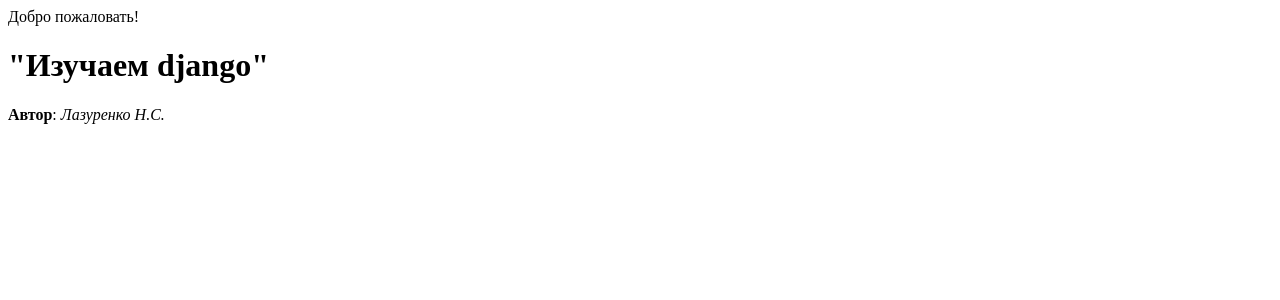
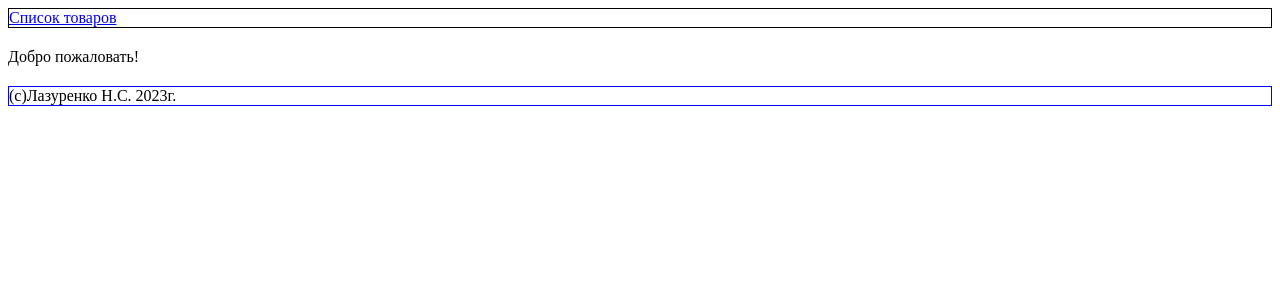
Before and after one commit to NataLazurenko/DjangoProject_2, a Django app: template templates/index.html in a window 1280 px wide. Shown: the top 300 px of the page. Run offline with Django 4.2, Linux system fonts and the light colour scheme; the template is opened without the code that fills it, so the values that code supplies are empty.

Commit message:
занимались FrontEnd и переходами

```diff
--- a/DjangoProject/settings.py
+++ b/DjangoProject/settings.py
@@ -23,7 +23,7 @@
 SECRET_KEY = 'django-insecure-#wxt6533a4cf%&oa%8+y=lsevk@zju%o_ejvwl%o3z11jozi8b'
 
 # SECURITY WARNING: don't run with debug turned on in production!
-DEBUG = False
+DEBUG = True
 
 ALLOWED_HOSTS = ["*"]
 
--- a/DjangoProject/urls.py
+++ b/DjangoProject/urls.py
@@ -3,8 +3,8 @@
 from MainApp import views
 
 urlpatterns = [
-    path('',views.home),
-    path('about/',views.about),
+    path('',views.home, name="home"),
+    path('about/',views.about, name="about"),
     path('items_list/',views.items_list, name="items-list"),
     path('item/<int:id>',views.item_page, name="item_page"),
 
--- a/templates/about.html
+++ b/templates/about.html
@@ -11,5 +11,8 @@
 Фамилия: <b> Лазуренко </b> <br>
 телефон: <b> 8-923-600-01-02 </b> <br>
 email: <b> developer@nlazurenko.ru </b> <br>
+<nav class="menu">
+    <a href="{% url 'home' %}"> Домой </a>
+</nav>
 </body>
 </html>
--- a/templates/index.html
+++ b/templates/index.html
@@ -3,9 +3,28 @@
 <head>
     <meta charset="UTF-8">
     <title>Home</title>
+    <style>
+        .menu {
+        border: 1px solid black;
+        }
+        .content {
+        margin-top: 20px;
+        margin-bottom: 20px;
+        }
+        footer {
+        border: 1px solid blue;
+        }
+    </style>
 </head>
 <body>
-Добро пожаловать!
-<h1>"Изучаем django"</h1> <strong>Автор</strong>: <i>Лазуренко Н.С.</i>
+<nav class="menu">
+    <a href="{% url 'items-list' %}"> Список товаров</a>
+</nav>
+<main class="content">
+    Добро пожаловать!
+</main>
+<footer>
+   (c)Лазуренко Н.С. 2023г.
+</footer>
 </body>
 </html>
```
Also changed, not shown: templates/item_page.html (+12 -0 lines), templates/items.html (+20 -0 lines).
